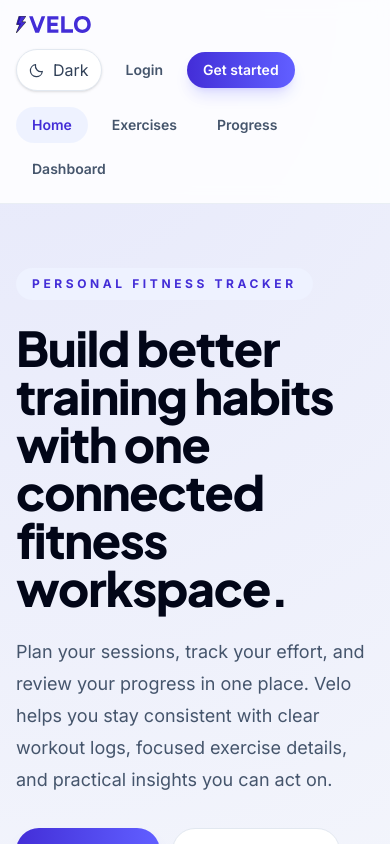
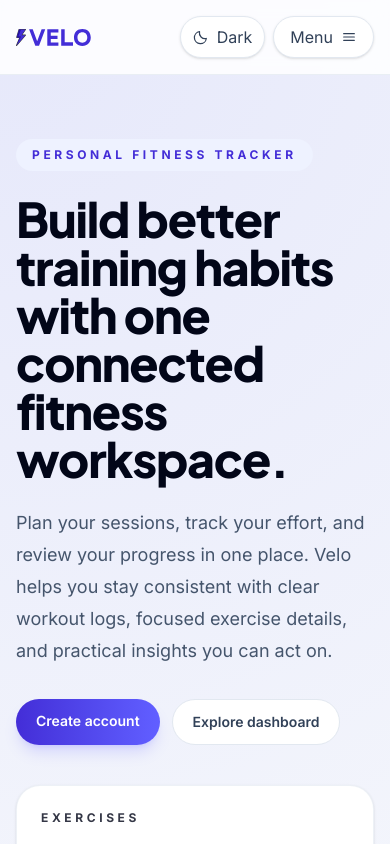
Before and after one commit to mhmdibrahimm/csc443-web-project, a React (Vite) app: page / in a window 390 px wide. Shown: the top 844 px of the page. Built offline with nearby package versions, Linux system fonts and the light colour scheme.

Commit message:
feat(navbar): implement mobile menu toggle

```diff
--- a/src/components/Navbar.jsx
+++ b/src/components/Navbar.jsx
@@ -1,3 +1,4 @@
+import { useState } from "react";
 import { Link, NavLink, useLocation } from "react-router-dom";
 import BrandMark from "./BrandMark";
 import ThemeToggle from "./ThemeToggle";
@@ -20,6 +21,7 @@ function getNavLinkClasses({ isActive }) {
 
 export default function Navbar() {
   const location = useLocation();
+  const [isMobileMenuOpen, setIsMobileMenuOpen] = useState(false);
 
   // TODO: implement login/register
   const authAction =
@@ -31,12 +33,12 @@ export default function Navbar() {
 
   return (
     <header className="sticky top-0 z-40 border-b border-slate-200/70 bg-white/85 backdrop-blur dark:border-slate-800 dark:bg-slate-950/85">
-      <div className="mx-auto flex max-w-7xl flex-wrap items-center justify-between gap-4 px-4 py-4 sm:px-6 lg:px-8">
+      <div className="mx-auto flex max-w-7xl items-center justify-between gap-4 px-4 py-4 sm:px-6 lg:px-8">
         <BrandMark />
 
         <nav
           aria-label="Primary navigation"
-          className="order-3 flex w-full flex-wrap gap-2 sm:order-none sm:w-auto"
+          className="hidden items-center gap-2 md:flex"
         >
           {primaryLinks.map((link) => (
             <NavLink
@@ -50,7 +52,7 @@ export default function Navbar() {
           ))}
         </nav>
 
-        <div className="flex items-center gap-2">
+        <div className="hidden items-center gap-2 md:flex">
           <ThemeToggle />
           <Link
             to="/login"
@@ -65,7 +67,82 @@ export default function Navbar() {
             {authAction.label}
           </Link>
         </div>
+
+        <div className="flex items-center gap-2 md:hidden">
+          <ThemeToggle />
+          <button
+            type="button"
+            aria-expanded={isMobileMenuOpen}
+            aria-controls="mobile-public-menu"
+            aria-label={isMobileMenuOpen ? "Close menu" : "Open menu"}
+            onClick={() => setIsMobileMenuOpen((current) => !current)}
+            className="inline-flex items-center gap-2 rounded-full border border-slate-200 bg-white px-4 py-2 text-sm font-semibold text-slate-700 shadow-sm transition hover:border-indigo-300 hover:text-indigo-700 dark:border-slate-800 dark:bg-slate-900 dark:text-slate-200 dark:hover:border-indigo-500 dark:hover:text-indigo-300"
+          >
+            <span>{isMobileMenuOpen ? "Close" : "Menu"}</span>
+            <svg
+              aria-hidden="true"
+              className="h-4 w-4"
+              fill="none"
+              stroke="currentColor"
+              strokeLinecap="round"
+              strokeLinejoin="round"
+              strokeWidth="1.8"
+              viewBox="0 0 24 24"
+            >
+              {isMobileMenuOpen ? (
+                <path d="M6 6l12 12M18 6L6 18" />
+              ) : (
+                <path d="M4 7h16M4 12h16M4 17h16" />
+              )}
+            </svg>
+          </button>
+        </div>
       </div>
+
+      {isMobileMenuOpen && (
+        <div
+          id="mobile-public-menu"
+          className="border-t border-slate-200/70 bg-white px-4 py-4 shadow-lg dark:border-slate-800 dark:bg-slate-950 md:hidden"
+        >
+          <nav aria-label="Mobile primary navigation" className="space-y-2">
+            {primaryLinks.map((link) => (
+              <NavLink
+                key={link.to}
+                to={link.to}
+                end={link.end}
+                onClick={() => setIsMobileMenuOpen(false)}
+                className={({ isActive }) =>
+                  [
+                    "block rounded-2xl px-4 py-3 text-sm font-semibold transition",
+                    isActive
+                      ? "bg-indigo-50 text-indigo-700 dark:bg-indigo-500/15 dark:text-indigo-200"
+                      : "bg-slate-50 text-slate-700 hover:bg-slate-100 dark:bg-slate-900 dark:text-slate-200 dark:hover:bg-slate-800",
+                  ].join(" ")
+                }
+              >
+                {link.label}
+              </NavLink>
+            ))}
+          </nav>
+
+          <div className="mt-4 grid gap-2">
+            <Link
+              to="/login"
+              onClick={() => setIsMobileMenuOpen(false)}
+              className="rounded-2xl bg-slate-50 px-4 py-3 text-sm font-semibold text-slate-700 transition hover:bg-slate-100 dark:bg-slate-900 dark:text-slate-200 dark:hover:bg-slate-800"
+            >
+              Login
+            </Link>
+            <Link
+              to={authAction.to}
+              onClick={() => setIsMobileMenuOpen(false)}
+              className="rounded-2xl bg-gradient-to-r from-indigo-700 to-indigo-500 px-4 py-3 text-center text-sm font-semibold text-white shadow-lg shadow-indigo-500/20 transition hover:opacity-90"
+            >
+              {authAction.label}
+            </Link>
+          </div>
+        </div>
+      )}
     </header>
   );
 }
```
